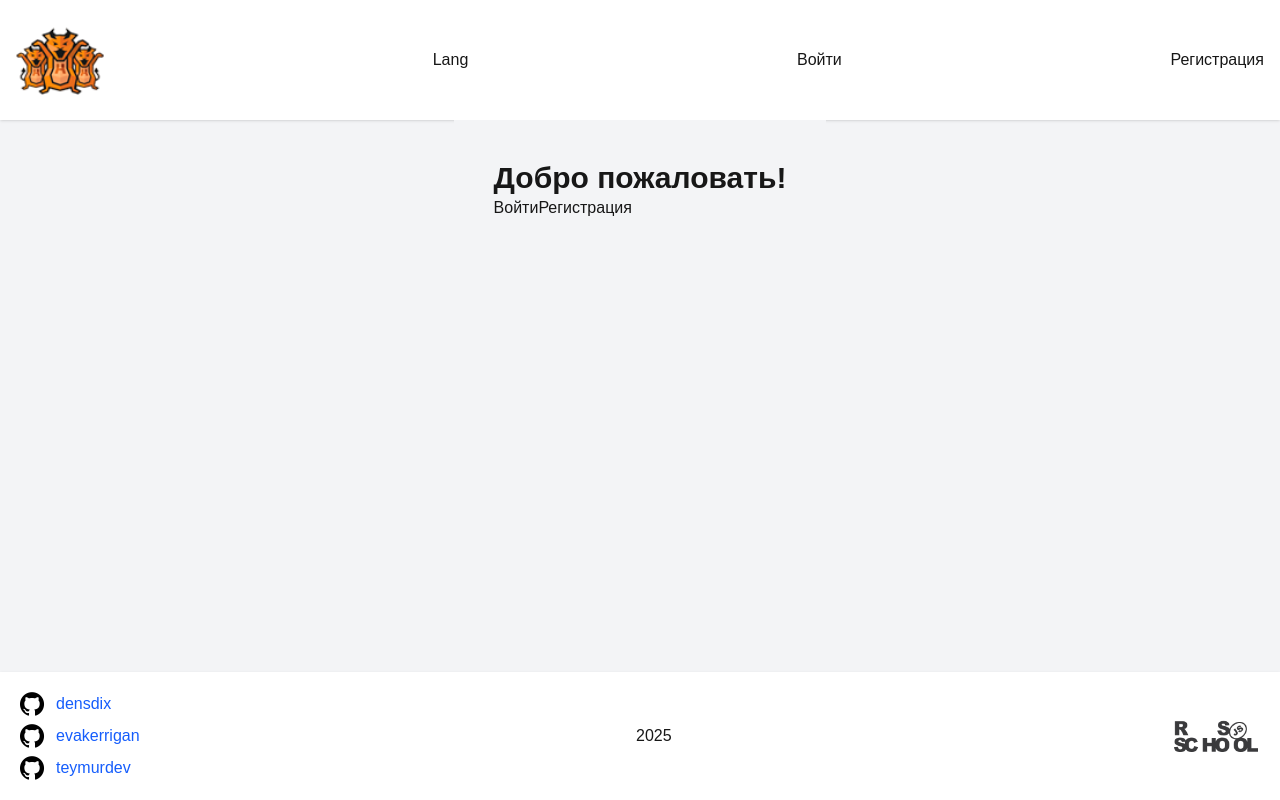
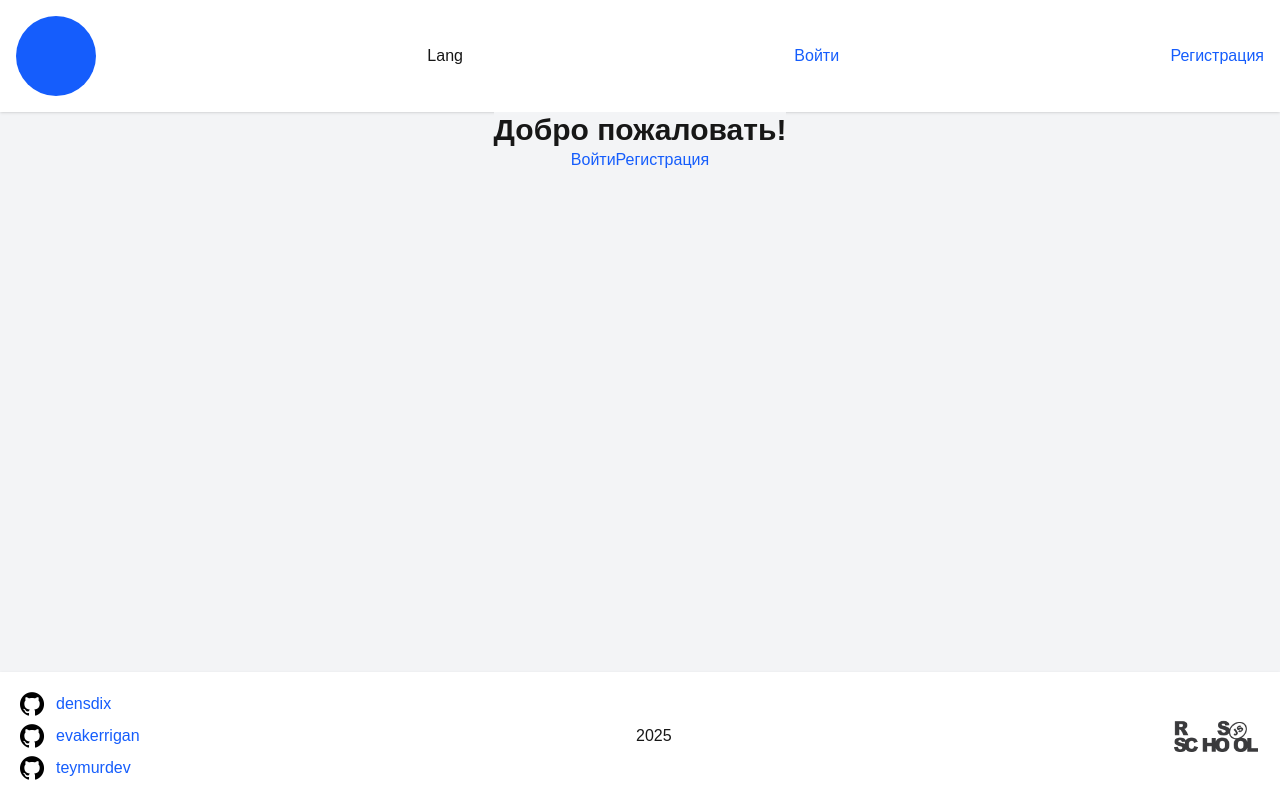
Before and after one commit to Densdix/rest-client-app, a Next.js app: page / in a window 1280 px wide. Built offline with nearby package versions, Linux system fonts and the light colour scheme.

Commit message:
feat: add header-link

```diff
--- a/src/app/page.tsx
+++ b/src/app/page.tsx
@@ -3,11 +3,18 @@ import Link from 'next/link';
 export default function Home() {
   return (
     <>
-      <div className="p-10">
-        <h1 className="text-3xl font-bold">Добро пожаловать!</h1>
-
-        <Link href="/signin">Войти</Link>
-        <Link href="/signup">Регистрация</Link>
+      <div className="h-100">
+        <div className="flex flex-col justify-center align-middle items-center">
+          <h1 className="text-3xl font-bold">Добро пожаловать!</h1>
+          <div>
+            <Link href="/signin" className=" text-blue-600 hover:text-blue-700">
+              Войти
+            </Link>
+            <Link href="/signup" className=" text-blue-600 hover:text-blue-700">
+              Регистрация
+            </Link>
+          </div>
+        </div>
       </div>
     </>
   );
--- a/src/components/Header.tsx
+++ b/src/components/Header.tsx
@@ -6,13 +6,17 @@ export const Header = () => {
     <div className="bg-white dark:bg-gray-800 shadow">
       <div className="p-4 w-full max-w-[1280px] mx-auto flex justify-between  align-middle items-center">
         <div>
-          <Link href="/" className="">
-            <img src="/logo.png" alt="app logo" className="w-22 h-22" />
+          <Link href="/" className=" w-20 h-20 block bg-blue-600 hover:bg-blue-700 rounded-full">
+            {/* <img src="/logo.png" alt="app logo" className="w-22 h-22" /> */}
           </Link>
         </div>
         <div>Lang</div>
-        <div>Войти</div>
-        <div>Регистрация</div>
+        <Link href="/signin" className=" text-blue-600 hover:text-blue-700">
+          Войти
+        </Link>
+        <Link href="/signup" className=" text-blue-600 hover:text-blue-700">
+          Регистрация
+        </Link>
       </div>
     </div>
   );
```
Also changed, not shown: public/logo.png (deleted).
